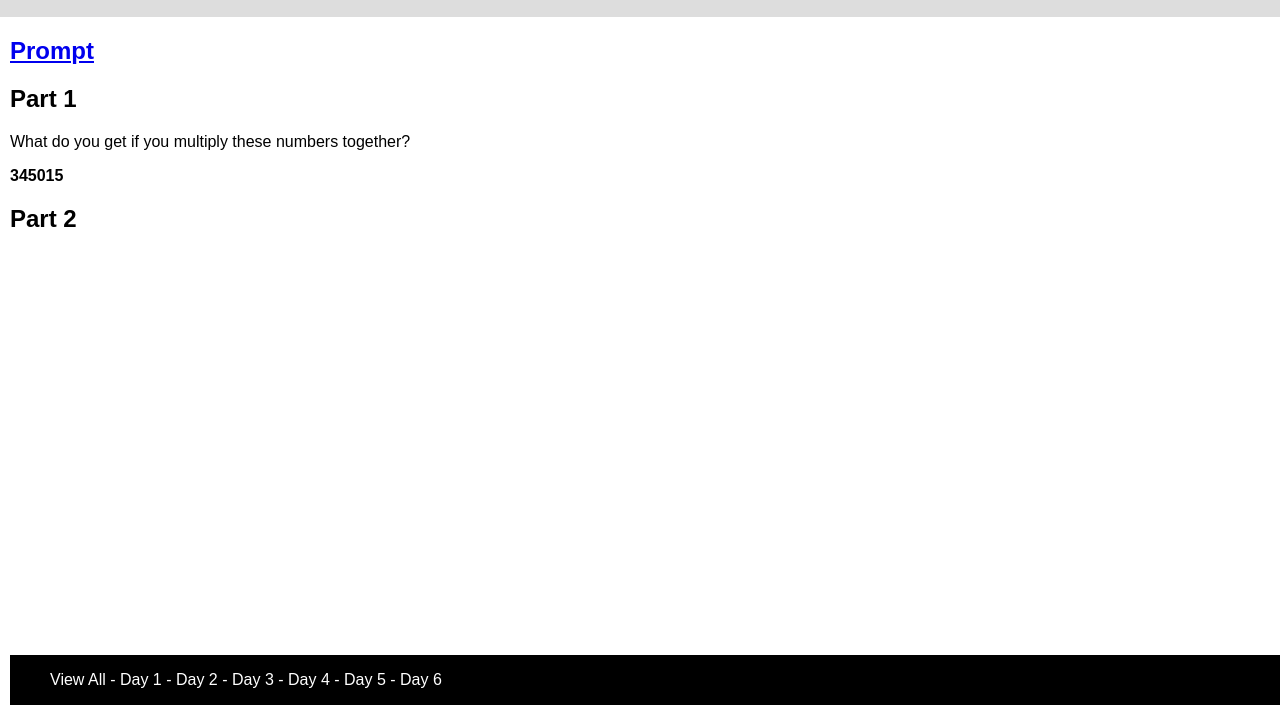
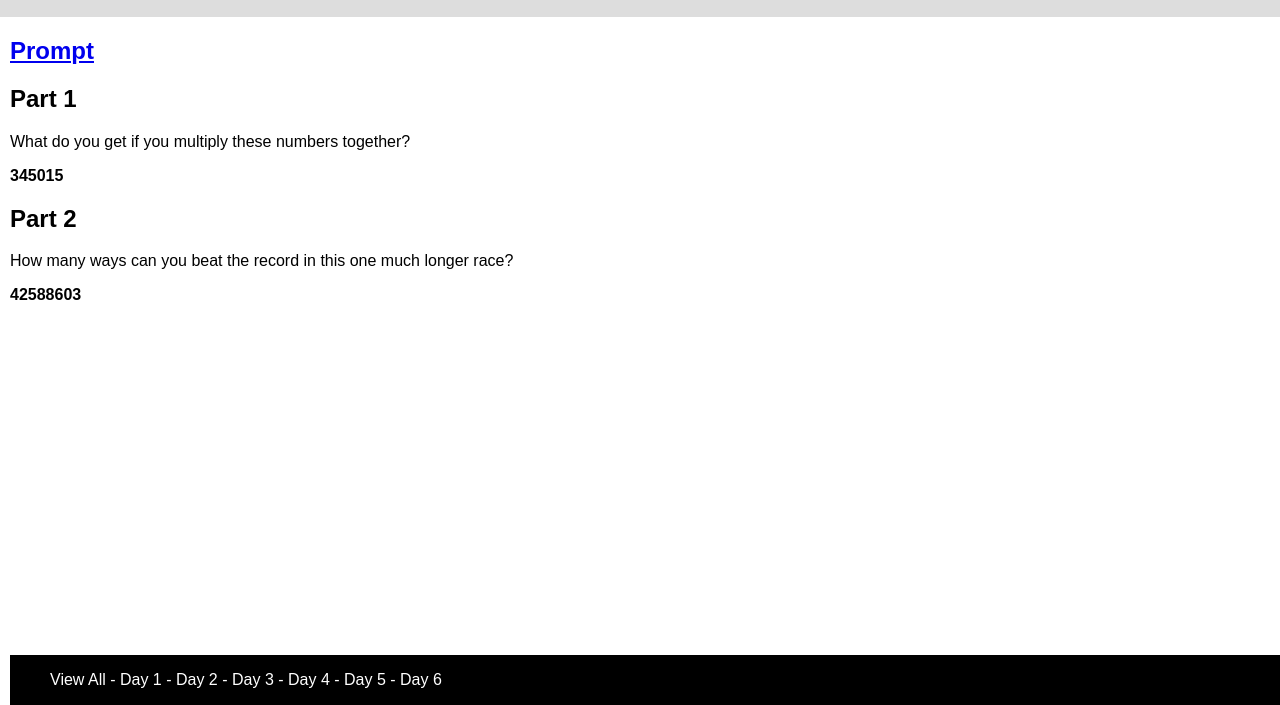
Before and after one commit to erautenberg/adventofcode2023, a website: page public/days/6.html in a window 1280 px wide. Shown: the part 95-800 px from the top of the page. Drawn offline with Linux system fonts and the light colour scheme.

Commit message:
feat(Day6): Part 2

```diff
--- a/public/days/6.html
+++ b/public/days/6.html
@@ -17,7 +17,9 @@
   <p class="answer" id="answer1"></p>
 
   <h2>Part 2</h2>
-  <p></p>
+  <p>How many ways can you beat the record in this one much longer race?
+
+  </p>
   <p class="answer" id="answer2"></p>
 
   <footer><ul id="nav"></ul></footer>
--- a/public/src/6.js
+++ b/public/src/6.js
@@ -1,32 +1,41 @@
 const DAY6 = 6;
 parseData(DAY6, (input) => {
-  const timeStringData = `Day ${DAY6}, Data Setup Execution Time`;
-  console.time(timeStringData);
-  const races = getRaceData(input);
-  console.timeEnd(timeStringData);
+  const timeStringData1 = `Day ${DAY6}, Part 1 Data Setup Execution Time`;
+  console.time(timeStringData1);
+  const races1 = getRaceData(input);
+  console.timeEnd(timeStringData1);
 
   const timeString1 = `Day ${DAY6}, Part 1 Execution Time`;
   console.time(timeString1);
-  const part1 = getProductOfWaysToWin(races);
+  const part1 = getProductOfWaysToWin(races1);
   console.timeEnd(timeString1);
+
+  const timeStringData2 = `Day ${DAY6}, Part 2 Data Setup Execution Time`;
+  console.time(timeStringData2);
+  const races2 = getRaceData(input, true);
+  console.timeEnd(timeStringData2);
 
   const timeString2 = `Day ${DAY6}, Part 2 Execution Time`;
   console.time(timeString2);
-  const part2 = '';
+  const part2 = getProductOfWaysToWin(races2);
   console.timeEnd(timeString2);
 
   showAnswers(DAY6, part1, part2);
 });
 
-const getRaceData = input => {
+const getRaceData = (input, combine) => {
   return {
-    times: parseValues(input[0]),
-    distances: parseValues(input[1]),
+    times: parseValues(input[0], combine),
+    distances: parseValues(input[1], combine),
   }
 };
 
-const parseValues = input => {
-  return input.split(/\s+|:\s*/gi).map(n => parseInt(n)).filter(Boolean);
+const parseValues = (input, combine) => {
+  let numsAsStrings = input.split(/\s+|:\s*/gi).slice(1);
+  if (combine) {
+    numsAsStrings = [numsAsStrings.join('')];
+  }
+  return numsAsStrings.map(n => parseInt(n)).filter(Boolean);
 };
 
 const getDistance = (totalTime, buttonTime) => {
@@ -40,6 +49,7 @@ const getDistance = (totalTime, buttonTime) => {
 };
 
 const getTimes = (time, distance) => {
+  // Math.ceil(time / 2)
   return [...Array(time).keys()].reduce((acc, curr) => {
     if (getDistance(time, curr) > distance) {
       acc.push(curr);
```
